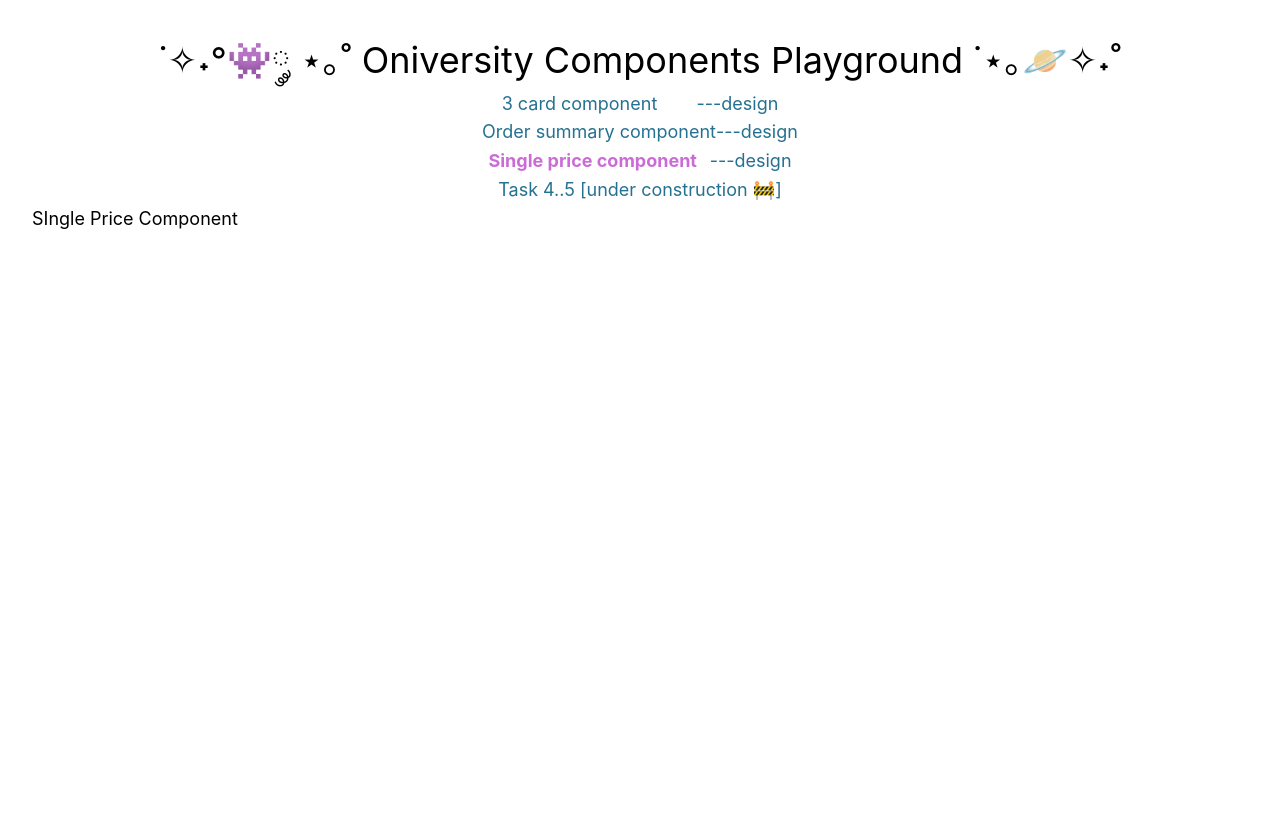
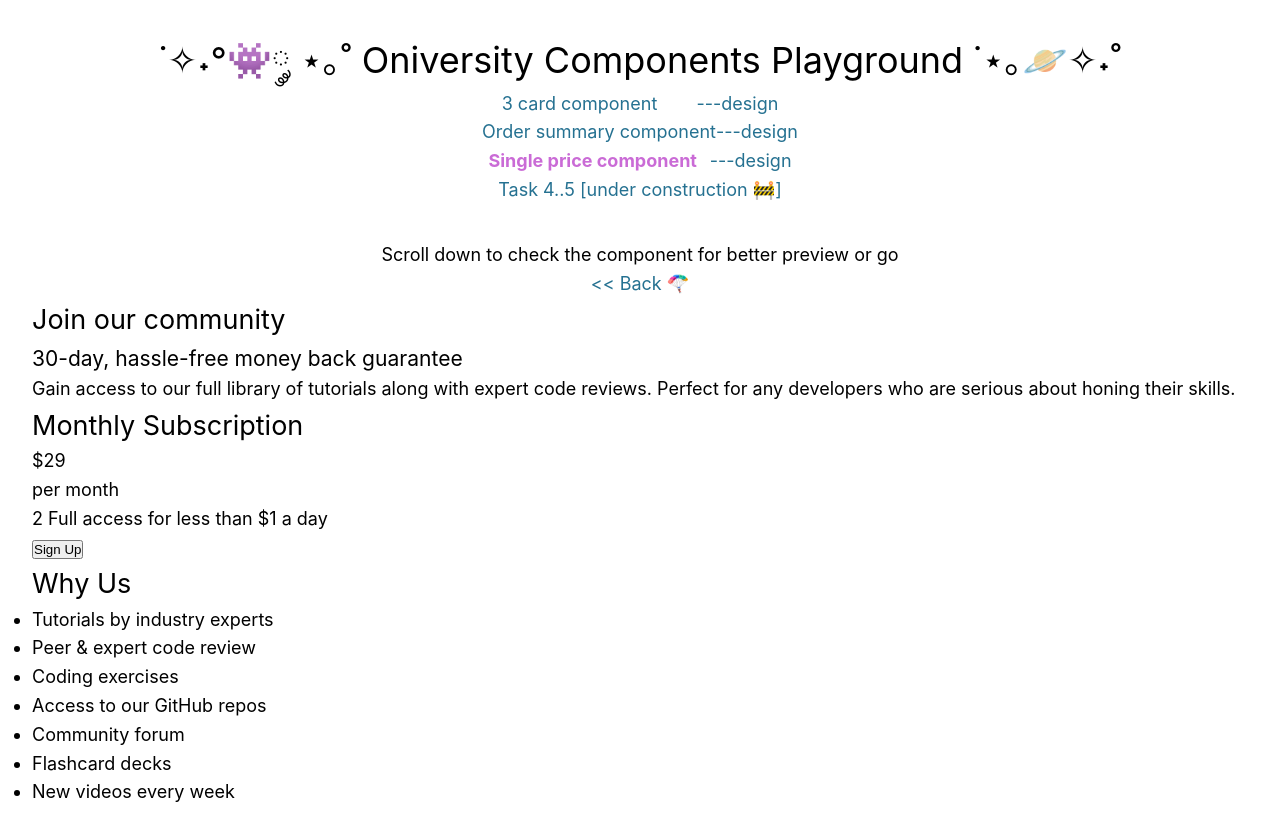
Before and after one commit to SashaHon/oniversity-components-playground, a Vue app: page /single-price-component in a window 1280 px wide. Before the commit the page ends 800 px from the top, so only its background shows below. Built offline with nearby package versions, Linux system fonts and the light colour scheme.

Commit message:
add html layout with style namings

```diff
--- a/src/views/SinglePriceComponentView.vue
+++ b/src/views/SinglePriceComponentView.vue
@@ -1,3 +1,45 @@
 <template>
-  <div>SIngle Price Component</div>
+  <div class="main-container">
+    <p class="main-styles__description-text">
+      Scroll down to check the component for better preview or go
+    </p>
+    <RouterLink :to="{ name: 'home' }" class="main-styles__link-back">&lt;&lt; Back 🪂</RouterLink>
+    <div class="component-container">
+      <section class="main-container">
+        <div class="grid">
+          <div class="grid__subgrid grid__subgrid--info">
+            <h2 class="grid__title grid__title--primary">Join our community</h2>
+            <h3 class="grid__subtitle">30-day, hassle-free money back guarantee</h3>
+            <span class="grid__description--primary">
+              Gain access to our full library of tutorials along with expert code reviews. Perfect
+              for any developers who are serious about honing their skills.
+            </span>
+          </div>
+
+          <div class="grid__subgrid grid__subgrid--subscription">
+            <h2 class="grid__title grid__title--secondary">Monthly Subscription</h2>
+            <div class="grid__subcontainer">
+              <p class="grid__description--price">&dollar;29</p>
+              <span class="grid__description--period">per month</span>
+            </div>
+            <p class="grid__description--secondary">2 Full access for less than &dollar;1 a day</p>
+            <button class="grid__button">Sign Up</button>
+          </div>
+
+          <div class="grid__subgrid grid__subgrid--about">
+            <h2 class="grid__title grid__title--secondary">Why Us</h2>
+            <ul class="grid__list">
+              <li class="grid__list-item">Tutorials by industry experts</li>
+              <li class="grid__list-item">Peer &amp; expert code review</li>
+              <li class="grid__list-item">Coding exercises</li>
+              <li class="grid__list-item">Access to our GitHub repos</li>
+              <li class="grid__list-item">Community forum</li>
+              <li class="grid__list-item">Flashcard decks</li>
+              <li class="grid__list-item">New videos every week</li>
+            </ul>
+          </div>
+        </div>
+      </section>
+    </div>
+  </div>
 </template>
```
